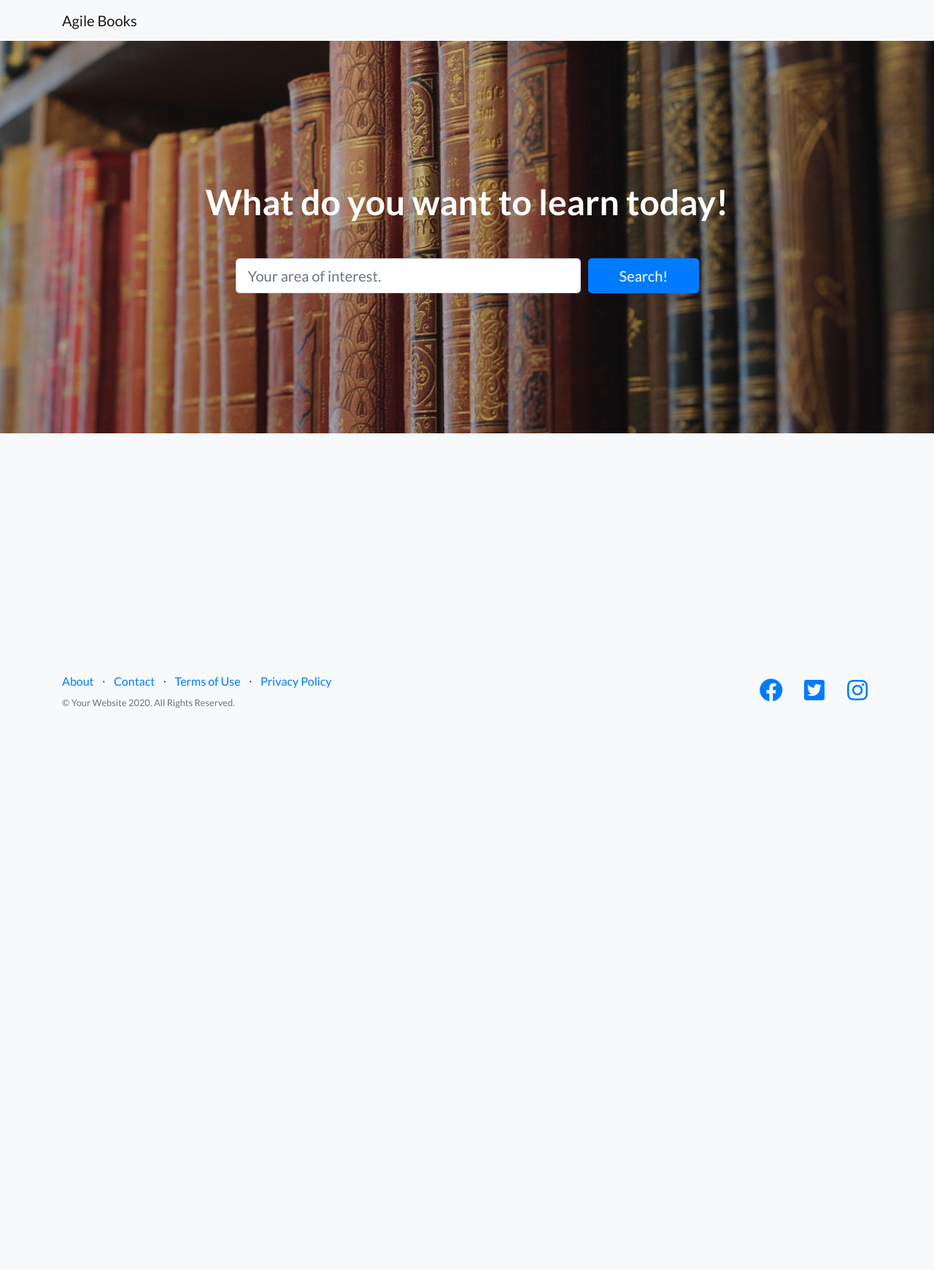
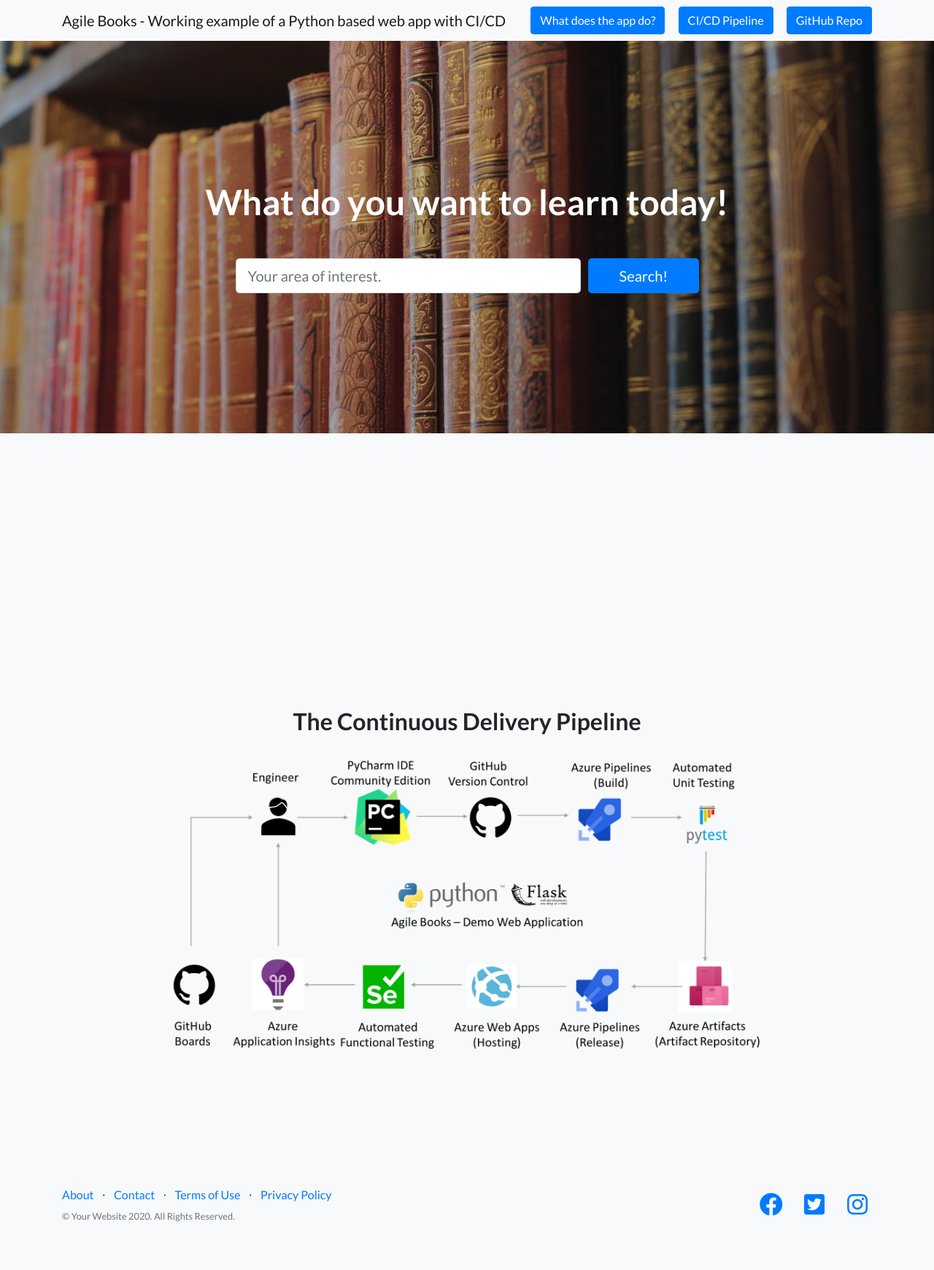
Before and after one commit to hrishikeshkarekar/agilebooksapp, a Flask app: page / in a window 1280 px wide. Shown: the whole page at 73% size. Before the commit the page ends 971 px from the top, so only its background shows below. Run offline with Flask 2, Linux system fonts and the light colour scheme; some libraries are stand-ins or nearby versions.

Commit message:
With the CI-CD Image

```diff
--- a/Application/python_webapp_flask/templates/index.html
+++ b/Application/python_webapp_flask/templates/index.html
@@ -30,8 +30,10 @@
   <!-- Navigation -->
   <nav class="navbar navbar-light bg-light static-top">
     <div class="container">
-      <a class="navbar-brand" href="#">Agile Books</a>
-      <!--a class="btn btn-primary" href="#">Sign In</a-->
+      <a class="navbar-brand" href="#">Agile Books - Working example of a Python based web app with CI/CD</a>
+      <a class="btn btn-primary" href="#">What does the app do?</a>
+        <a class="btn btn-primary" href="#pipeline">CI/CD Pipeline</a>
+        <a class="btn btn-primary" href="#">GitHub Repo</a>
     </div>
   </nav>
 
@@ -121,6 +123,20 @@
       </div>
     </div>
   </section>
+
+  <section class="features-icons bg-light text-center" id="pipeline">
+    <div class="container">
+      <div class="row">
+        <div class="col-xl-9 mx-auto">
+          <h2 class="mb-4">The Continuous Delivery Pipeline</h2>
+          <div>
+              <img id="image-ci-cd-pipeline" class="img-fluid" src="/static/img/ci-cd-pipeline.png">
+          </div>
+        </div>
+      </div>
+    </div>
+  </section>
+
 
   <!-- Image Showcases -->
   <!--section class="showcase">
```
Also changed, not shown: Application/python_webapp_flask/static/img/ci-cd-pipeline.png (added).
